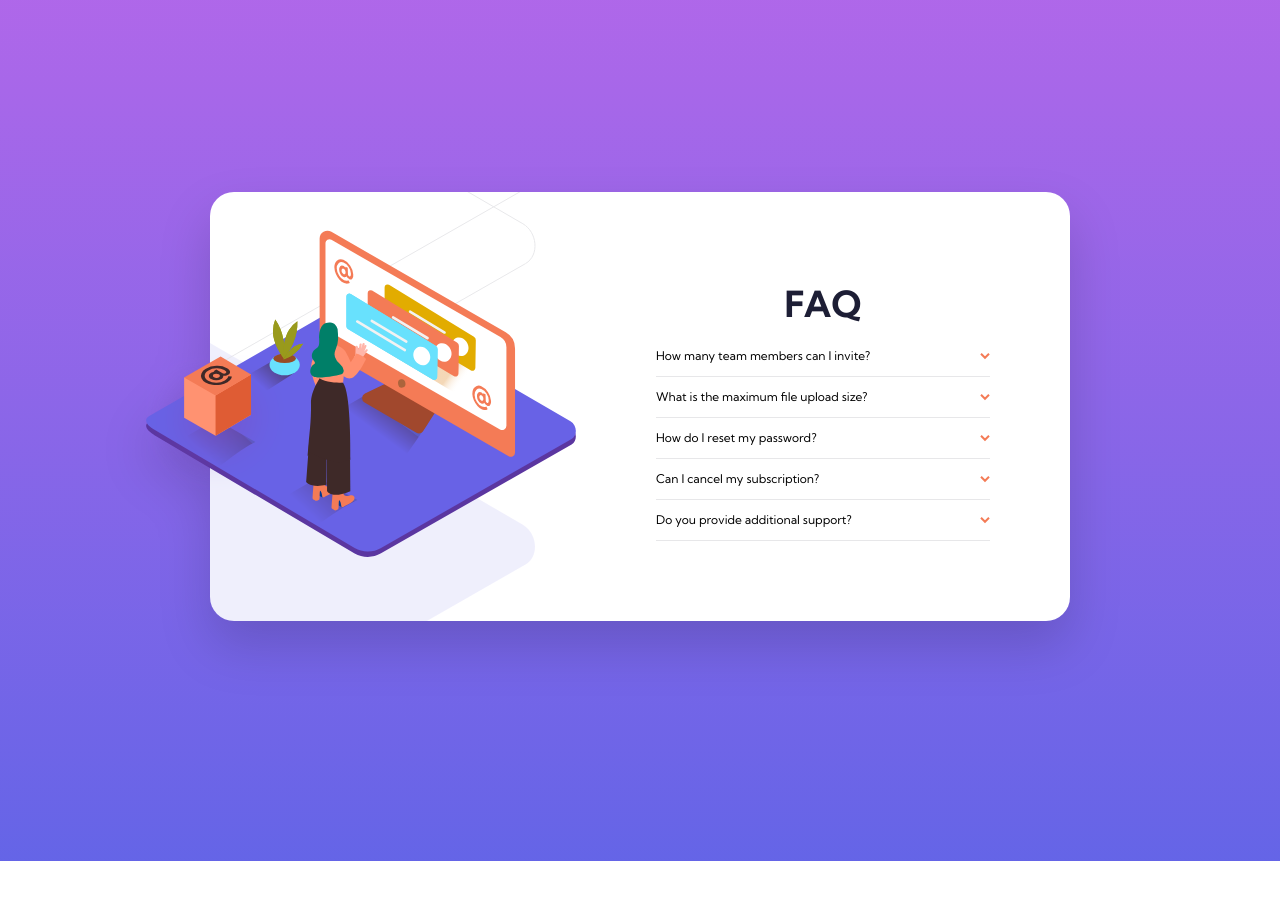
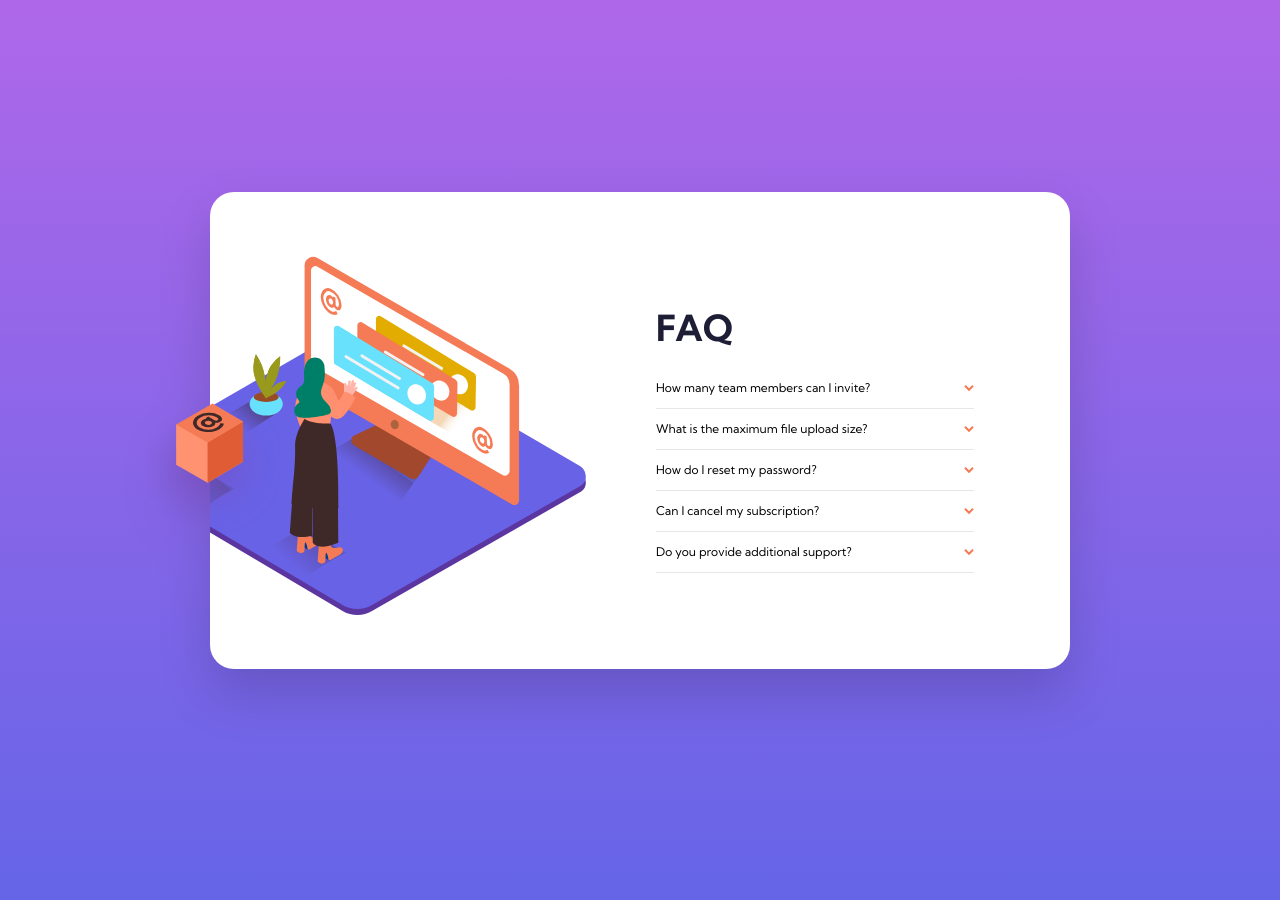
Before and after one commit to gusanchedev/prj-05-faq-accordion-card, a website built with Vite: page index.html in a window 1280 px wide. Before the commit the page ends 861 px from the top, so only its background shows below. Built offline with nearby package versions, Linux system fonts and the light colour scheme.

Commit message:
🐛  Fix background image

```diff
--- a/index.html
+++ b/index.html
@@ -13,10 +13,10 @@
     />
   </head>
   <body
-    class="bg-gradient-to-b from-softViolet to-softBlue bg-no-repeat  flex justify-center items-center pt-48 pb-60"
+    class="bg-gradient-to-b from-softViolet to-softBlue bg-no-repeat flex justify-center items-center pt-48 pb-60"
   >
     <main
-      class="w-[320px] lg:w-[860px] bg-white bg-mobile lg:bg-desktop bg-no-repeat bg-top lg:bg-original text-xs font-kumbhSans px-5 pt-32 pb-12 rounded-3xl drop-shadow-2xl relative lg:flex lg:justify-between lg:items-center lg:space-x-8 lg:p-20"
+      class="w-[320px] lg:w-[860px] bg-white bg-mobile  lg:bg-herodesktop lg:bg-secondary bg-no-repeat bg-top  text-xs font-kumbhSans px-5 pt-32 pb-12 rounded-3xl drop-shadow-2xl relative lg:flex lg:justify-between lg:items-center lg:space-x-8 lg:p-24"
       id="app"
     >
       <div class="lg:basis-1/2">
@@ -25,20 +25,21 @@
           src="./images/illustration-woman-online-mobile.svg"
           alt=""
         />
-        <img
-          class="hidden lg:block lg:absolute lg:-left-16 lg:bottom-16 lg:w-6/12 lg:overflow-hidden"
+        <!-- <img
+          class="hidden lg:block lg:absolute lg:-left-16 lg:bottom-24 lg:w-6/12 lg:overflow-hidden"
           src="./images/illustration-woman-online-desktop.svg"
           alt=""
-        />
+        /> -->
+
         <img
-          class="hidden lg:block lg:absolute lg:-left-16 lg:bottom-32 lg:w-2/12"
+          class="hidden lg:block lg:absolute lg:-left-[72px] lg:top-[210px] lg:w-2/12"
           src="./images/illustration-box-desktop.svg"
           alt=""
         />
       </div>
       <div class="lg:basis-1/2">
         <h1
-          class="text-veryDarkDesaturatedBlue text-4xl font-extrabold text-center py-3"
+          class="text-veryDarkDesaturatedBlue text-4xl font-extrabold text-center lg:text-left py-5"
         >
           FAQ
         </h1>
--- a/tailwind.config.js
+++ b/tailwind.config.js
@@ -17,11 +17,12 @@ module.exports = {
       backgroundImage: {
         mobile: "url('/images/bg-pattern-mobile.svg')",
         desktop: "url('/images/bg-pattern-desktop.svg')",
-        heromobile: "url('/images/illustration-woman-online-mobile.svg')",
-        herodesktop: "url('/images/illustration-woman-online-desktop.svg')",
+        heromobile:   "url('/images/illustration-woman-online-mobile.svg')",
+        herodesktop:  "url('/images/illustration-woman-online-desktop.svg')",
       },
       backgroundPosition: {
-        original: 'left -40rem top -20rem',
+        original: 'left -38rem top -22rem',
+        secondary: 'left -6rem top 4rem',
       }
     },
   },
```
